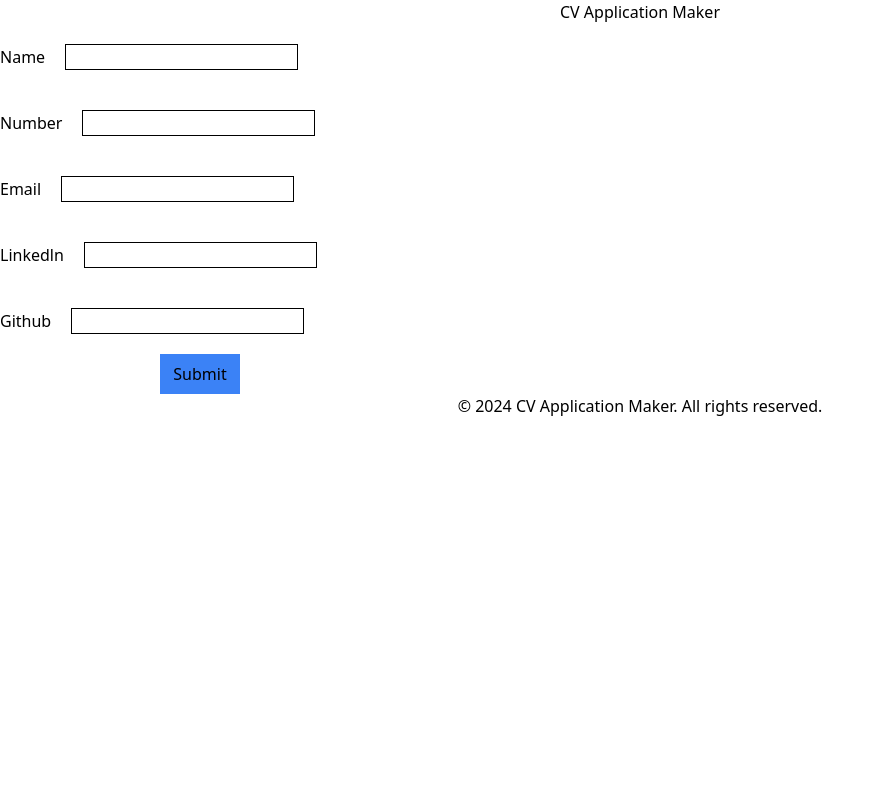
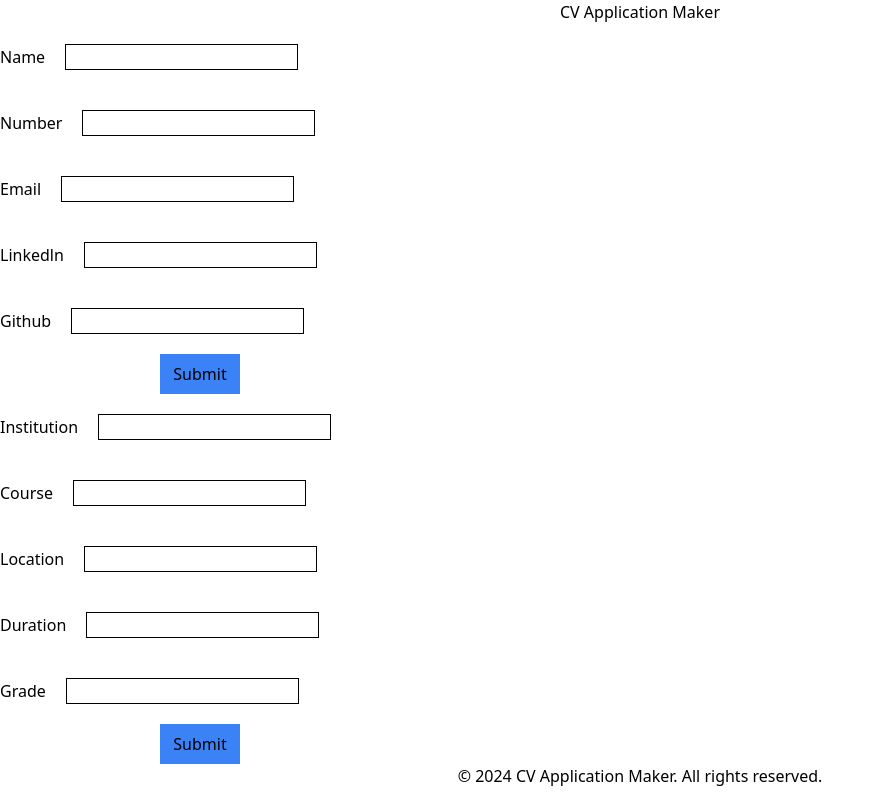
Before and after one commit to faiz877/CV-Maker, a React (Vite) app: page / in a window 1280 px wide. Shown: the whole page, without its empty margins (0-885 px from the left). Built offline with nearby package versions, Linux system fonts and the light colour scheme.

Commit message:
refactor: fixed education component

```diff
--- a/src/components/form/Education.jsx
+++ b/src/components/form/Education.jsx
@@ -1,62 +1,81 @@
-import React from "react";
-import { Input } from "../Common/Input";
-import { Button } from "../Common/Button";
+import { useState } from "react";
+import Input from "../common/Input";
+import Button from "../common/Button";
 
-const Education = ({ formData, setFormData }) => {
-  const handleChange = (index, e) => {
-    const { name, value } = e.target;
-    const newEducation = [...formData.education];
-    newEducation[index] = { ...newEducation[index], [name]: value };
-    setFormData((prevData) => ({ ...prevData, education: newEducation }));
+export default function Education() {
+  const [formData, setFormData] = useState({
+    institution: "",
+    course: "",
+    location: "",
+    duration: "",
+    grade: "",
+  });
+
+  const [education, setEducation] = useState([]);
+
+  const handleChange = (e) => {
+    setFormData({ ...formData, [e.target.name]: e.target.value });
+    console.log(formData);
   };
 
-  const addEducation = () => {
-    setFormData((prevData) => ({
-      ...prevData,
-      education: [
-        ...prevData.education,
-        { institution: "", degree: "", graduationYear: "" },
-      ],
-    }));
+  const handleSubmit = (e) => {
+    e.preventDefault();
+    setEducation((prevEducation) => [...prevEducation, formData]);
+    setFormData({
+      institution: "",
+      course: "",
+      location: "",
+      duration: "",
+      grade: "",
+    });
+    console.log("submit");
   };
-
-  const removeEducation = (index) => {
-    setFormData((prevData) => ({
-      ...prevData,
-      education: prevData.education.filter((_, i) => i !== index),
-    }));
-  };
-
   return (
-    <div className="space-y-4">
-      <h2 className="text-2xl font-bold">Education</h2>
-      {formData.education.map((edu, index) => (
-        <div key={index} className="border p-4 rounded">
+    <div>
       <Input
         label="Institution"
+        type="text"
         name="institution"
-            value={edu.institution}
-            onChange={(e) => handleChange(index, e)}
+        value={formData.institution}
+        onChange={handleChange}
       />
       <Input
-            label="Degree"
-            name="degree"
-            value={edu.degree}
-            onChange={(e) => handleChange(index, e)}
+        label="Course"
+        type="text"
+        name="course"
+        value={formData.course}
+        onChange={handleChange}
       />
       <Input
-            label="Graduation Year"
-            name="graduationYear"
-            type="number"
-            value={edu.graduationYear}
-            onChange={(e) => handleChange(index, e)}
+        label="Location"
+        type="text"
+        name="location"
+        value={formData.location}
+        onChange={handleChange}
       />
-          <Button onClick={() => removeEducation(index)}>Remove</Button>
-        </div>
+      <Input
+        label="Duration"
+        type="text"
+        name="duration"
+        value={formData.duration}
+        onChange={handleChange}
+      />
+      <Input
+        label="Grade"
+        type="text"
+        name="grade"
+        value={formData.grade}
+        onChange={handleChange}
+      />
+      <Button type="submit" text="Submit" onClick={handleSubmit}></Button>
+
+      <ul>
+        {education.map((item, index) => (
+          <li key={index}>
+            {item.institution} - {item.course} ({item.duration}) - {item.grade}
+          </li>
         ))}
-      <Button onClick={addEducation}>Add Education</Button>
+      </ul>
     </div>
   );
-};
-
-export default Education;
+}
--- a/src/components/layout/MainLayout.jsx
+++ b/src/components/layout/MainLayout.jsx
@@ -1,9 +1,11 @@
 import PersonalInfo from "../form/PersonalInfo";
+import Education from "../form/Education";
 
 export default function MainLayout() {
   return (
     <div>
       <PersonalInfo></PersonalInfo>
+      <Education></Education>
     </div>
   );
 }
```
Lines whose indentation alone changed are shown as unchanged.
